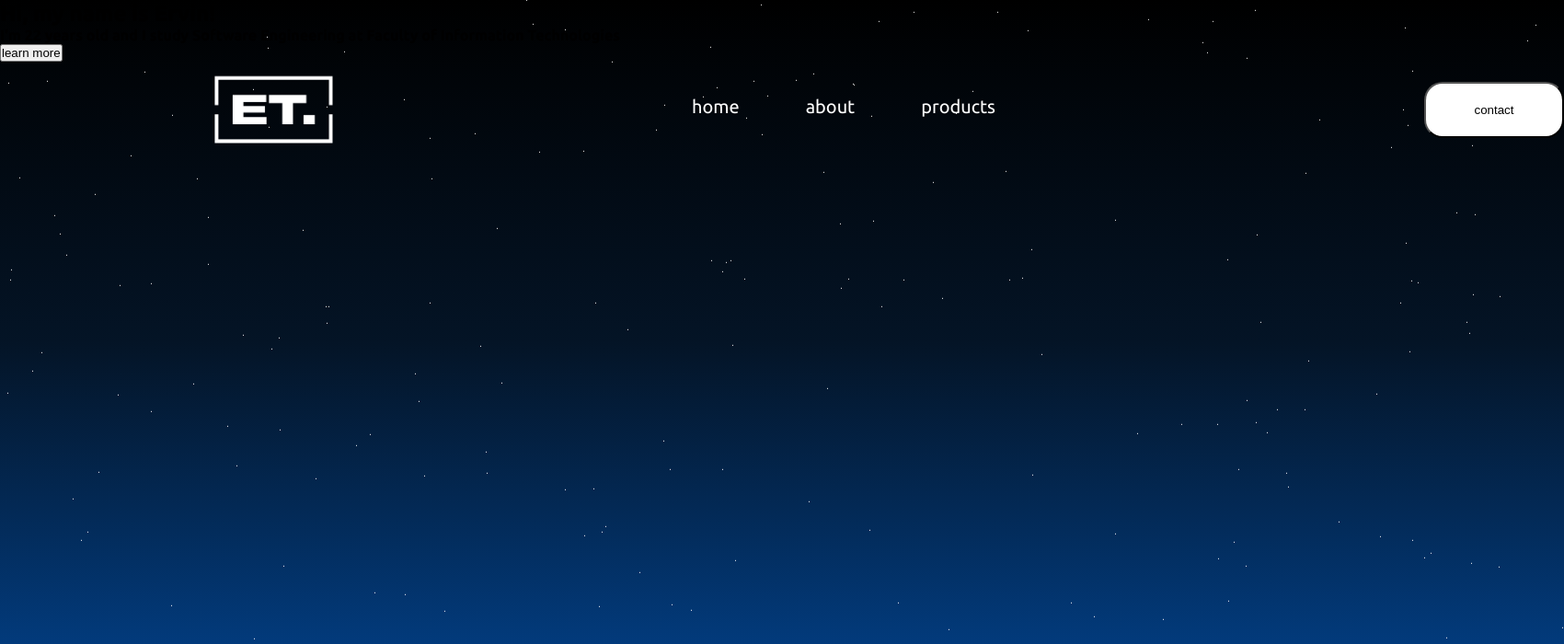
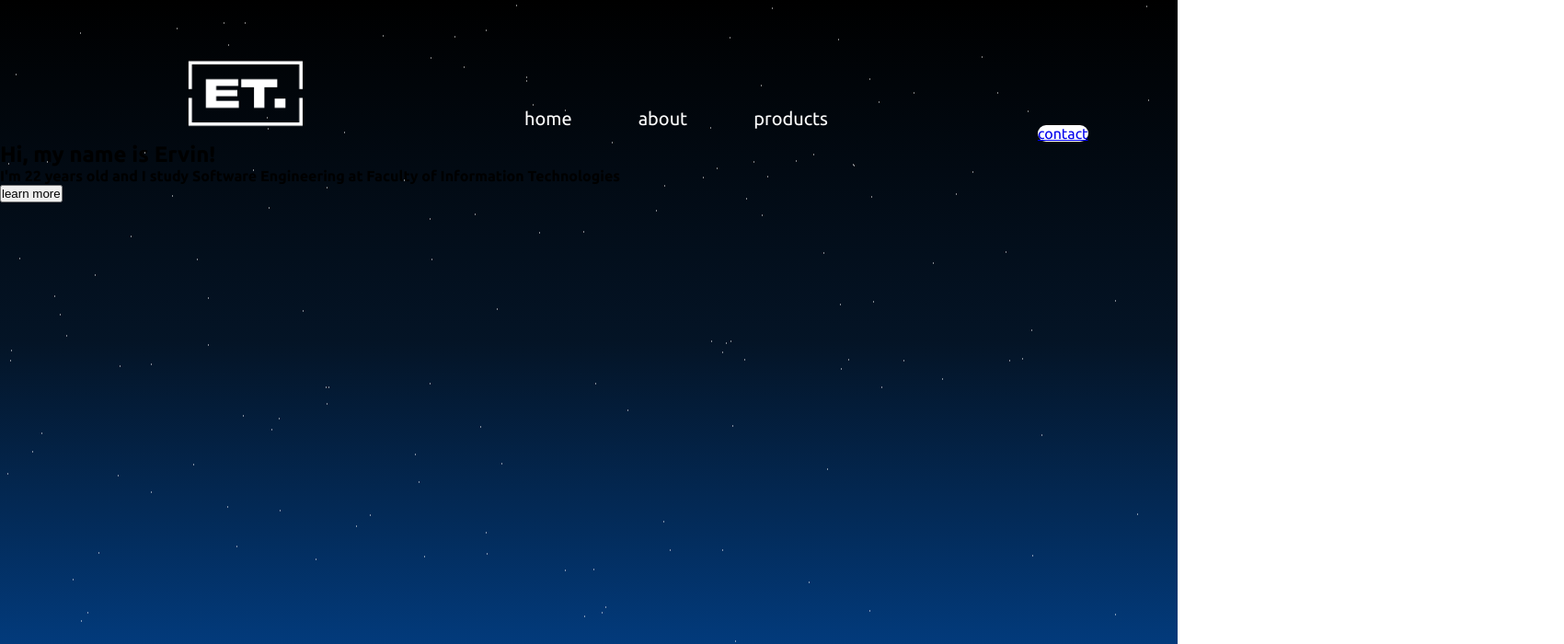
Before and after one commit to ervintuzlic/ervinportfoliotwo, a React (Create React App) app: page / in a window 1280 px wide. Shown: the top 700 px of the page at 92% size, 1700 px wide, since content can reach past the window. Built offline with nearby package versions, Linux system fonts and the light colour scheme.

Commit message:
Adjustments

```diff
--- a/src/App.css
+++ b/src/App.css
@@ -199,7 +199,7 @@ html, body {
       transform: translateY(0px);
   }
   to {
-      transform: translateY(-2000px);
+      transform: translateY(-1200px);
   }
 }
 
@@ -207,19 +207,14 @@ html, body {
   height:100%;
 }
 .logo{
-  position: absolute;
-  width: 155px;
-  height: 102px;
-  left: 220px;
-  top: 68px;
+  width:150px;
+  margin-top: 4%;
+  margin-left: 15%;
 }
 .navbar{
+  display:inline-block;
+  margin-left: 15%;
   color:white;
-  position: absolute;
-  width: 488px;
-  height: 50px;
-  left: 716px;
-  top: 94px;
 }
 .navbar ul {
   list-style-type: none;
@@ -236,11 +231,13 @@ li a {
 }
 
 .btn-wb {
-  position: absolute;
-  width: 152px;
-  height: 61px;
-  left: 1548px;
-  top: 89px;
+  display:inline;
+  width:160px;
+  margin-left:15%;
+  margin-bottom:20%;
+  text-align: center;
+  align-items: center;
+  height:60px;
   background: #FFFFFF;
   border-radius: 20px;
 }
--- a/src/App.js
+++ b/src/App.js
@@ -27,7 +27,8 @@ function App(){
   return(
     <div className="main-portfolio">
       <div id="stars"></div>
-      <header className="header-portfolio">
+      <div className="header-portfolio">
+        <div className="header-container">
         <img className="logo" src={logo} alt="Logo"/>
         <nav className="navbar">
           <ul>
@@ -42,8 +43,9 @@ function App(){
             </li>
           </ul>
         </nav>
-        <button className="btn btn-wb">contact</button>
-      </header>
+        <a className="btn-wb" href="https://www.w3schools.com">contact</a>
+        </div>
+      </div>
       <section>
         <h1>Hi, my name is <span>Ervin</span>!</h1>
         <h4>I'm 22 years old and I study <span>Software Engineering</span> at Faculty of Information Technologies</h4>
```
